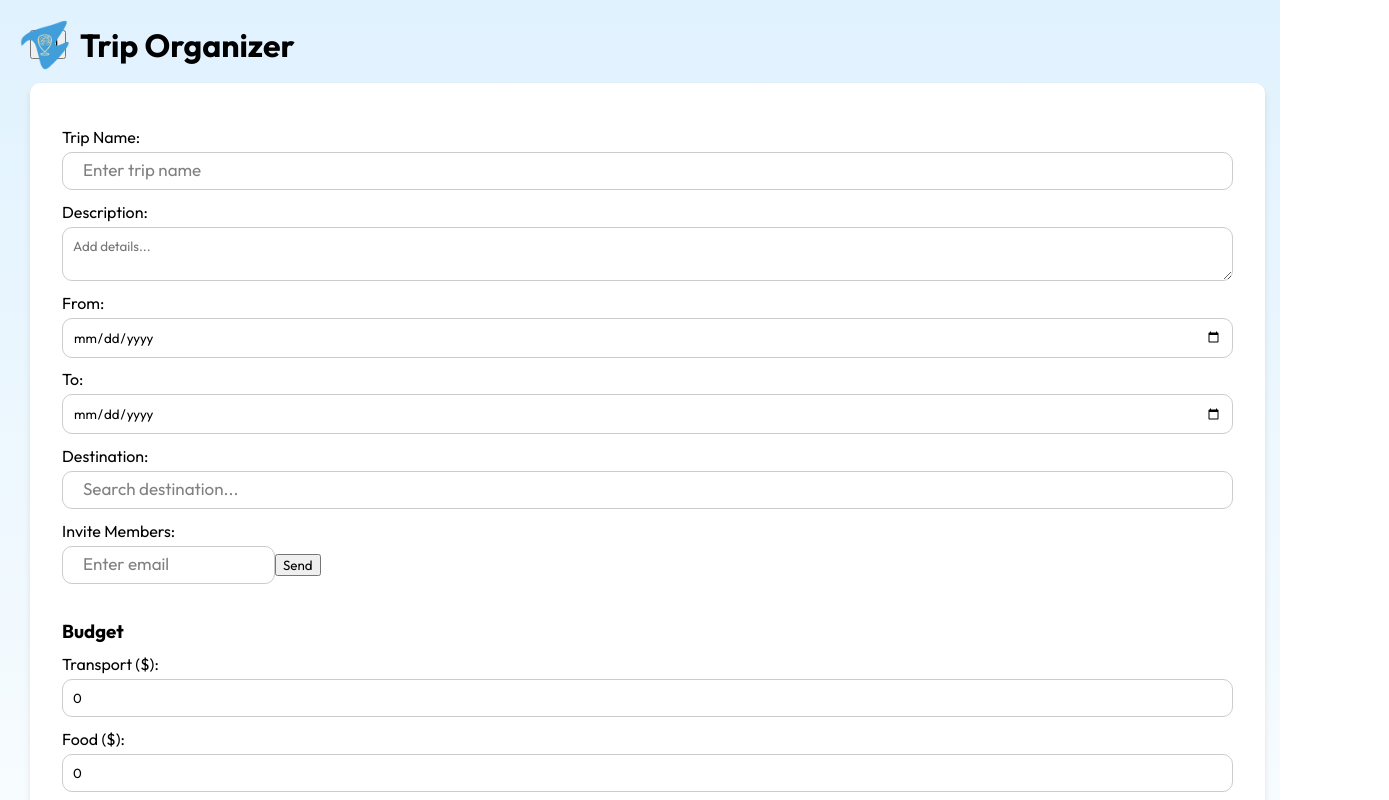
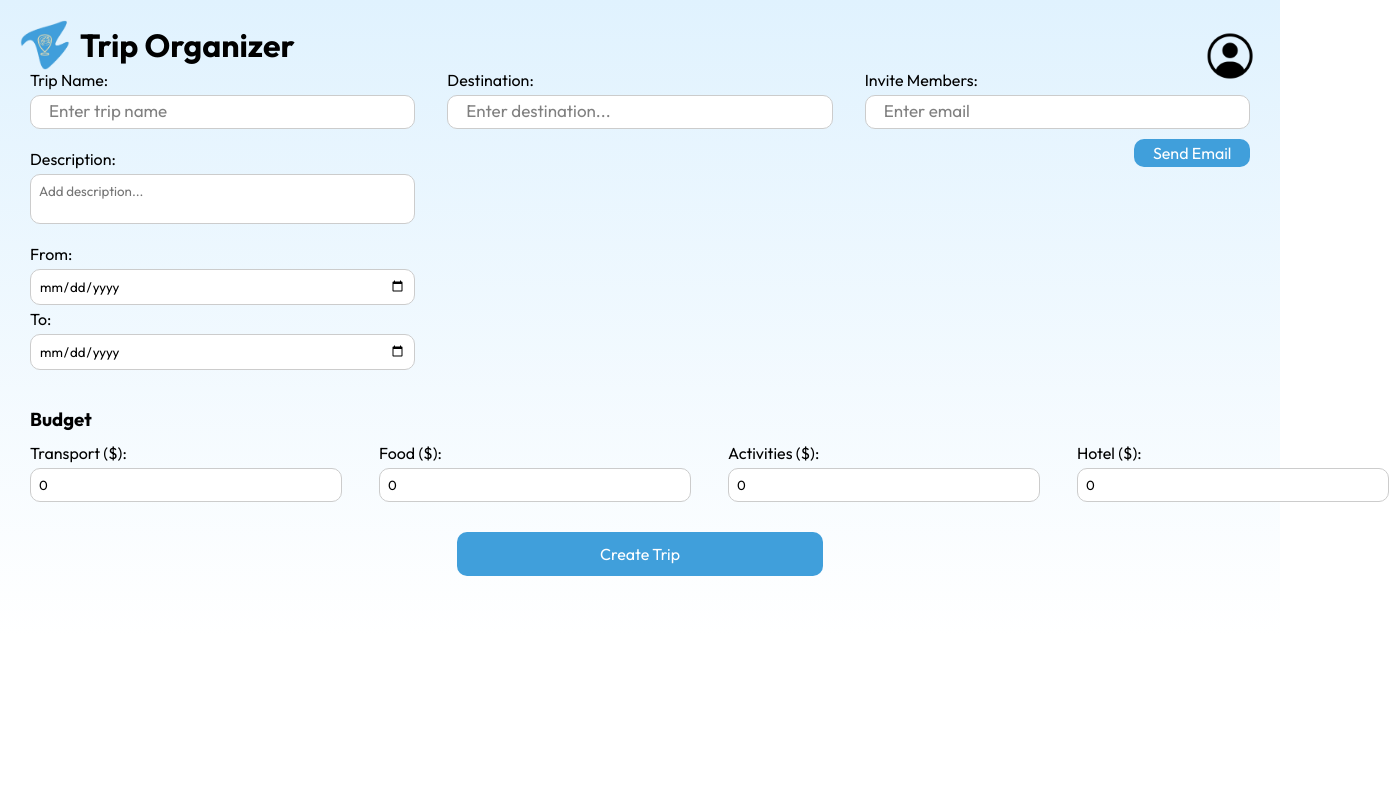
Before and after one commit to ipt-9/TripBud, a Vue app in the folder frontend/: page /createtrip in a window 1280 px wide. Shown: the top 800 px of the page, 1389 px wide, since content can reach past the window. Built offline with nearby package versions, Linux system fonts and the light colour scheme.

Commit message:
finished Create Trip Page

```diff
--- a/frontend/src/components/CreateTrip.vue
+++ b/frontend/src/components/CreateTrip.vue
@@ -5,12 +5,11 @@
         <img v-for="img in images" :src="img" class="logo" />
         <h1>Trip Organizer</h1>
       </div>
-      <button class="settings-btn">
-        <img v-for="(img, index) in accountImages" :key="index" :src="img" style="width: 20px; height: 20px;" />
-      </button>
+      <img :src="accountImages" class="settings-icon" @click="openSettings" />
     </div>
 
-    <div class="form-card">
+    <div class="form-layout">
+      <div class="form-column">
         <div class="form-group">
           <label>Trip Name:</label>
           <input type="text" v-model="trip.name" placeholder="Enter trip name" class="input-field"/>
@@ -18,7 +17,7 @@
 
         <div class="form-group">
           <label>Description:</label>
-        <textarea v-model="trip.description" ref="descriptionField" @input="autoExpand" placeholder="Add details..." class="textarea-field"></textarea>
+          <textarea v-model="trip.description" ref="descriptionField" @input="autoExpand" placeholder="Add description..." class="textarea-field"></textarea>
         </div>
 
         <div class="date-container">
@@ -31,20 +30,28 @@
             <input type="date" v-model="trip.toDate" class="input-field"/>
           </div>
         </div>
+      </div>
 
+      <div class="form-column">
         <div class="form-group">
           <label>Destination:</label>
-        <input type="text" v-model="trip.destination" placeholder="Search destination..." class="input-field"/>
+          <input type="text" v-model="trip.destination" placeholder="Enter destination..." class="input-field"/>
           <ul v-if="destinationResults.length" class="dropdown">
             <li v-for="result in destinationResults" :key="result" @click="selectDestination(result)">{{ result }}</li>
           </ul>
         </div>
+      </div>
 
+      <div class="form-column">
         <div class="form-group">
           <label>Invite Members:</label>
           <div class="invite-container">
             <input type="email" v-model="trip.inviteEmail" placeholder="Enter email" class="input-field"/>
-          <button class="send-btn" @click="inviteMember">Send</button>
+            <div class="send-btn-container">
+              <button class="send-btn" @click="inviteMember">Send Email</button>
+            </div>
+          </div>
+        </div>
       </div>
   </div>
 
@@ -53,26 +60,26 @@
         <div class="budget-fields">
           <div class="form-group">
             <label>Transport ($):</label>
-            <input type="number" v-model.number="trip.budget.transport" class="input-field"/>
+            <input type="number" v-model.number="trip.budget.transport" class="budget-input"/>
           </div>
           <div class="form-group">
             <label>Food ($):</label>
-            <input type="number" v-model.number="trip.budget.food" class="input-field"/>
+            <input type="number" v-model.number="trip.budget.food" class="budget-input"/>
           </div>
           <div class="form-group">
             <label>Activities ($):</label>
-            <input type="number" v-model.number="trip.budget.activities" class="input-field"/>
+            <input type="number" v-model.number="trip.budget.activities" class="budget-input"/>
           </div>
           <div class="form-group">
             <label>Hotel ($):</label>
-            <input type="number" v-model.number="trip.budget.hotel" class="input-field"/>
+            <input type="number" v-model.number="trip.budget.hotel" class="budget-input"/>
           </div>
         </div>
       </div>
 
       <button class="create-trip" @click="createTrip">Create Trip</button>
     </div>
-  </div>
+
 </template>
 
 <script>
@@ -136,6 +143,7 @@ export default {
   display: flex;
   justify-content: space-between;
   align-items: center;
+  margin-bottom: 3%;
 }
 
 .logo-container {
@@ -148,18 +156,36 @@ export default {
   margin-right: 15px;
 }
 
-.settings-btn img {
-  width: 28px;
+.settings-icon {
+  position: absolute;
+  top: 4%;
+  right: 2%;
+  height: 6%;
   cursor: pointer;
 }
 
-.form-card {
-  margin-top: 2%;
-  background: white;
-  padding: 2rem;
-  border-radius: 10px;
-  box-shadow: 0 4px 6px rgba(0, 0, 0, 0.1);
-  width: 96%;
+.form-layout {
+  display: flex;
+  justify-content: space-between;
+  gap: 2rem;
+}
+
+.form-column {
+  flex: 1;
+  display: flex;
+  flex-direction: column;
+  gap: 1rem;
+}
+
+.invite-container {
+  display: flex;
+  flex-direction: column;
+  gap: 10px;
+}
+
+.send-btn-container {
+  display: flex;
+  justify-content: flex-end;
 }
 
 .form-group {
@@ -173,13 +199,49 @@ export default {
   margin-top: 3%;
 }
 
-.input-field, .textarea-field {
-  padding: 10px;
+.send-btn {
+  background: #409FDB;
+  color: white;
+  border: none;
+  padding: 1%;
+  border-radius: 10px;
+  width: 30%;
+  cursor: pointer;
+  font-size: 16px;
+}
+
+.send-btn:hover {
+  background: #368BD1;
+}
+
+.input-field {
+  padding: 8px;
   border-radius: 10px;
   border: 1px solid #ccc;
 }
 
+.textarea-field {
+  resize: none;
+  overflow-y: hidden;
+  padding: 8px;
+  border-radius: 10px;
+  border: 1px solid #ccc;
+}
+
+.budget-fields {
+  display: flex;
+  gap: 11rem;
+}
+
+.budget-input {
+  padding: 8px;
+  border-radius: 10px;
+  border: 1px solid #ccc;
+  width: 170%;
+}
+
 .create-trip {
+  display: block;
   background: #409FDB;
   color: white;
   border: none;
@@ -187,7 +249,8 @@ export default {
   border-radius: 10px;
   cursor: pointer;
   font-size: 16px;
-  margin-top: 3%;
+  width: 30%;
+  margin: 30px auto;
 }
 
 .create-trip:hover {
```
Lines whose indentation alone changed are shown as unchanged.
